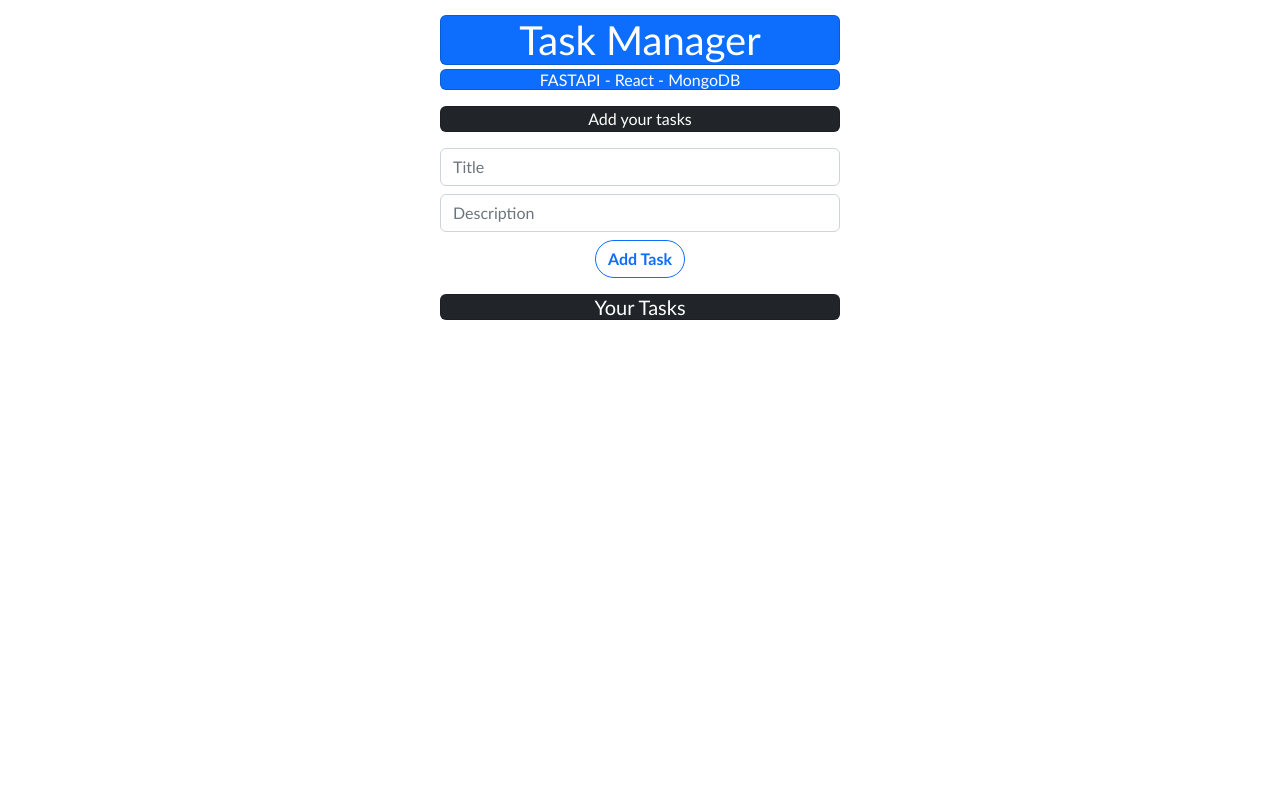
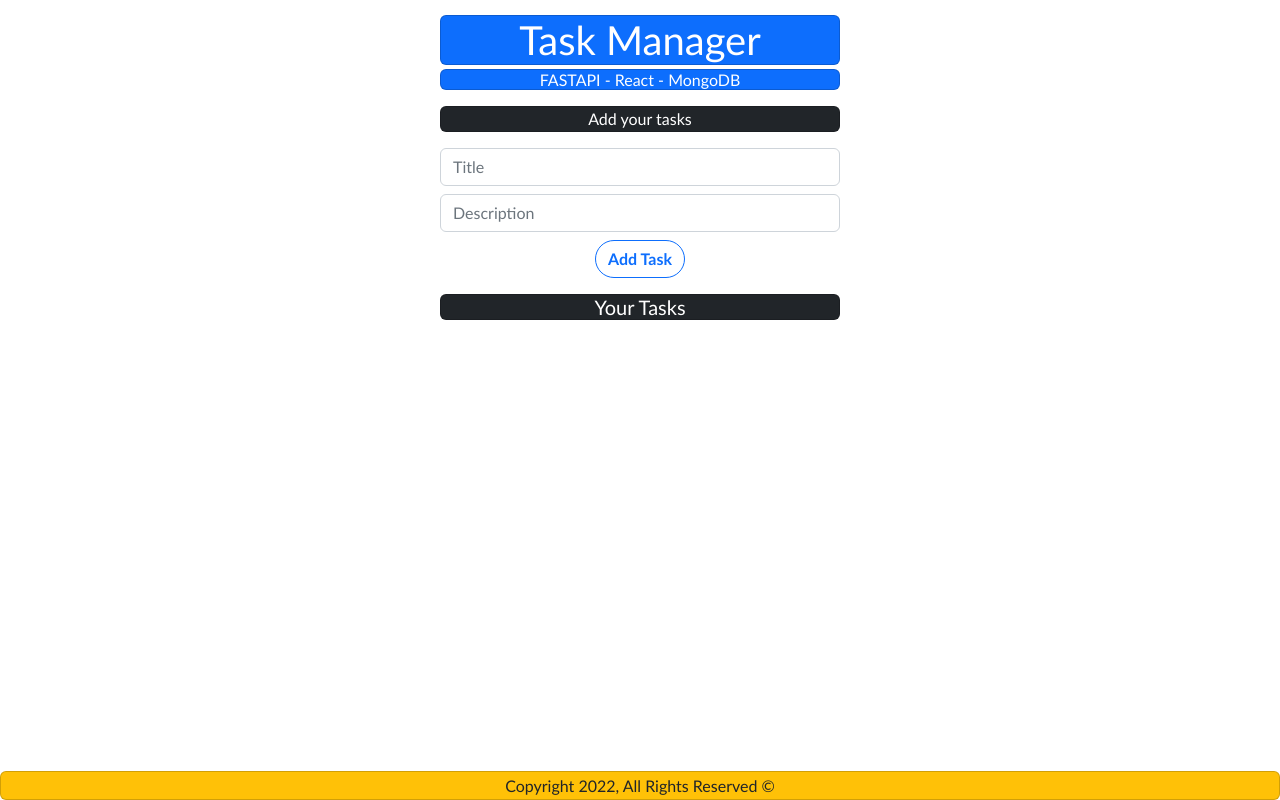
Before and after one commit to KennedyMungai/FarmIntro, a React (Create React App) app in the folder frontend/: page / in a window 1280 px wide. Built offline with nearby package versions, Linux system fonts and the light colour scheme.

Commit message:
Added a footer to the page

```diff
--- a/frontend/src/App.js
+++ b/frontend/src/App.js
@@ -21,6 +21,7 @@
         <div>
           {/* Todo items */}
         </div>
+        <h6 className="card text-dark bg-warning py-1 mb-0 fixed-bottom">Copyright 2022, All Rights Reserved &copy;</h6>
       </div>
     </div >
   );
```
